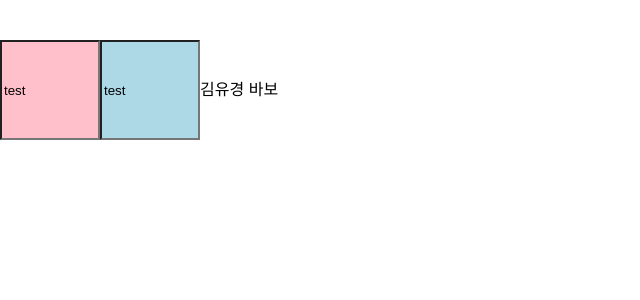
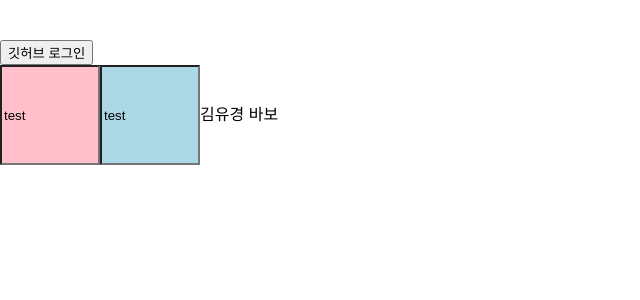
Before and after one commit to iam6ukk/qstudy_front, a React (Create React App) app: page /login in a window 1280 px wide. Shown: the top 300 px of the page, without its empty margins (0-640 px from the left). Built offline with nearby package versions, Linux system fonts and the light colour scheme.

Commit message:
github login

```diff
--- a/src/App.js
+++ b/src/App.js
@@ -1,6 +1,7 @@
 import styled from "styled-components";
 import moudleStyle from "./test/test.module.css";
 import Google from "./components/google.js";
+import GithubButton from "./components/github.js";
 
 const CustomInput = styled.input`
   width: 100px;
@@ -13,6 +14,7 @@ const App = () => {
   return (
     <div className="App">
       <Google />
+      <GithubButton/>
       <input className={moudleStyle.test_input} value={"test"}></input>
       <CustomInput value="test"></CustomInput>
       김유경 바보
--- /dev/null
+++ b/src/components/github.js
@@ -0,0 +1,17 @@
+const GithubButton  = (props) => {
+  const clientId = process.env.REACT_APP_GITHUB;
+  const redirectUrl = 'http://localhost:3000'
+  const githubURL = `https://github.com/login/oauth/authorize?client_id=${clientId}&redirect_uri=${redirectUrl}`
+  const handleLogin = ()=>{
+      window.location.href = githubURL
+  }
+  return (
+      <div >
+          <button onClick={handleLogin}>
+              깃허브 로그인
+          </button>
+      </div>
+  );
+};
+
+export default GithubButton;
```
Also changed, not shown: 1 other file (tests, documents, lock files or other folders).
